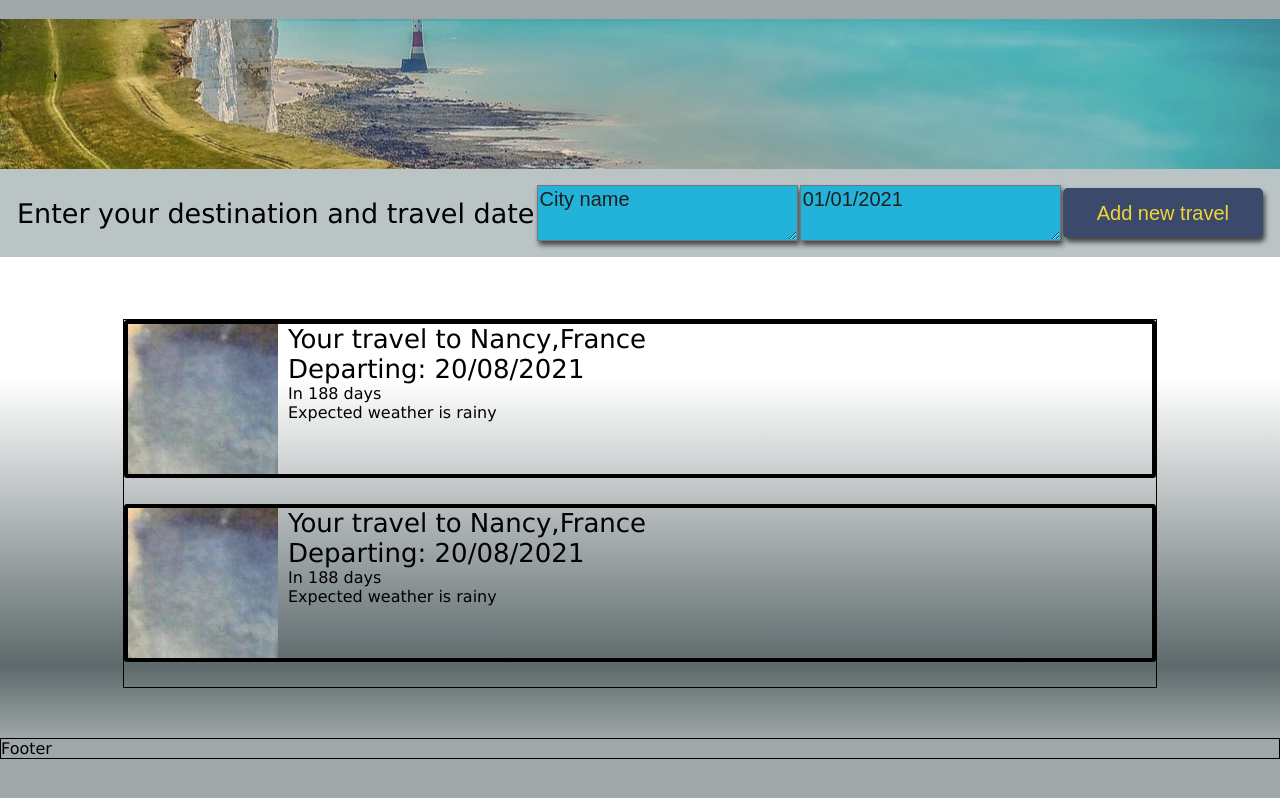
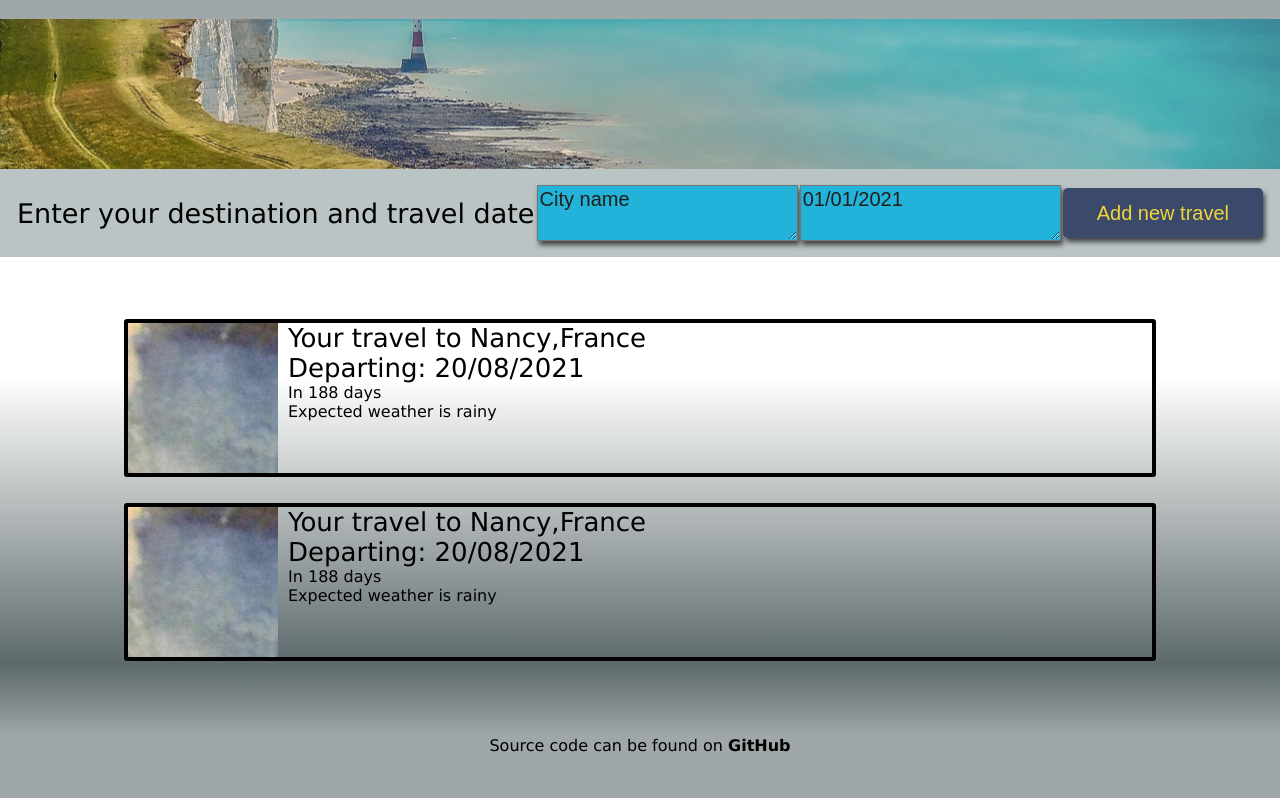
Before and after one commit to Manon-Fouquet/udacity-travel-planner, a plain HTML site: page src/client/views/index.html in a window 1280 px wide. Drawn offline with Linux system fonts and the light colour scheme.

Commit message:
clean design

```diff
--- a/src/client/styles/main.css
+++ b/src/client/styles/main.css
@@ -38,7 +38,6 @@ html,body {
 .planned-trips-container{
     min-height: min-content;
     grid-area: old;
-    border:1px solid black;
     padding: 0;
     margin: 0;
     justify-self: center;
@@ -46,5 +45,24 @@ html,body {
 
 .footer{
     grid-area: ft;
-    border: solid 1px black;
+    text-align: center;
 }
+
+a{
+    color: black;
+}
+
+a:link{
+    font-weight: bold;
+    text-decoration-line: none;
+}
+
+a:visited{
+    font-weight: bold;
+    text-decoration-line: none;
+}
+
+
+a:hover{
+    text-decoration: underline;
+}
--- a/src/client/views/index.html
+++ b/src/client/views/index.html
@@ -2,7 +2,7 @@
 <html>
     <head>
         <meta charset="utf-8" />
-        <title>Weather Journal</title>
+        <title>Udacity travel planner</title>
         <meta name="viewport" content="width=device-width, initial-scale=1.0, maximum-scale=1.0" />
         <link href="../styles/main.css" rel="stylesheet">
         <link href="../styles/old-trip.css" rel="stylesheet">
@@ -48,7 +48,9 @@
           </div>
 
           </div>
-            <div class="footer">Footer</div>
+            <div class="footer">
+              Source code can be found on <a href="https://github.com/Manon-Fouquet/udacity-travel-planner">GitHub</a>
+            </div>
         </div>
 
       <script src="../js/app.js" type="text/javascript"></script>
```
